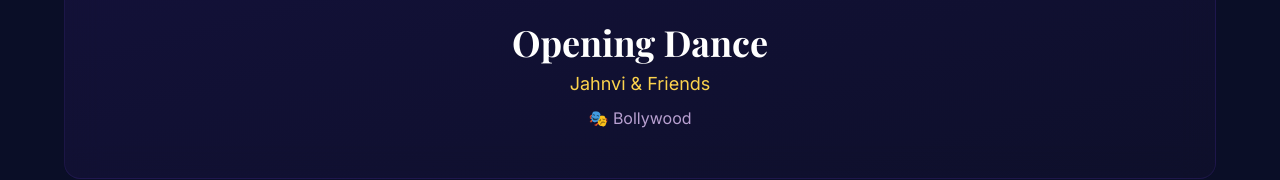
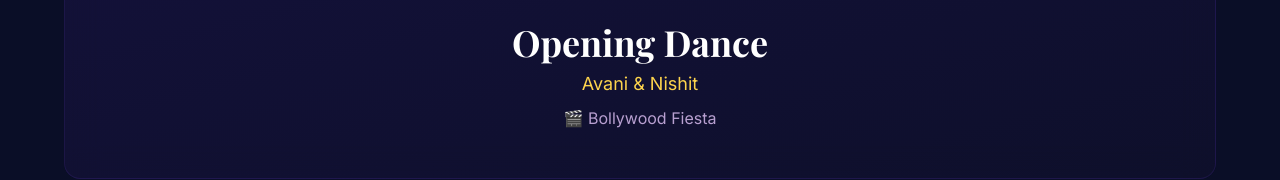
Before and after one commit to nydalal/jahnvi-sweet16, a React (Vite) app: page / in a window 1280 px wide. Shown: the part 7699-7879 px from the top of the page. Built offline with nearby package versions, Linux system fonts and the light colour scheme.

Commit message:
Add files via upload

```diff
--- a/jahnvi-sweet16-website.jsx
+++ b/jahnvi-sweet16-website.jsx
@@ -46,18 +46,18 @@ const JahnviSweetSixteen = () => {
   ];
 
   const performances = [
-    { id: 1, title: 'Opening Dance', performer: 'Jahnvi & Friends', type: '🎭 Bollywood' },
-    { id: 2, title: 'Classical Performance', performer: 'Jahnvi', type: '🪔 Bharatnatyam' },
-    { id: 3, title: 'Group Ensemble', performer: '12 Dancers', type: '✨ Fusion' },
-    { id: 4, title: 'Surprise Performance', performer: 'Family', type: '🎭 Bollywood' },
-    { id: 5, title: 'Solo Dance', performer: 'Jahnvi', type: '💃 Contemporary' },
-    { id: 6, title: 'Group Performance', performer: 'Friends', type: '🎭 Bollywood' },
-    { id: 7, title: 'Classical Ensemble', performer: 'Dancers', type: '🪔 Bharatnatyam' },
-    { id: 8, title: 'Finale Performance', performer: 'All', type: '✨ Fusion' },
-    { id: 9, title: 'Group Routine', performer: 'Friends', type: '🎭 Bollywood' },
-    { id: 10, title: 'Classical Solo', performer: 'Jahnvi', type: '🪔 Bharatnatyam' },
-    { id: 11, title: 'Energetic Bollywood', performer: 'Dancers', type: '🎭 Bollywood' },
-    { id: 12, title: 'Grand Finale', performer: 'All Performers', type: '✨ Fusion' }
+    { id: 1, title: 'Opening Dance', performer: 'Avani & Nishit', type: '🎬 Bollywood Fiesta' },
+    { id: 2, title: 'Avani & Sakhi Group Dance', performer: 'Avani & Friends', type: '👭 Jamkudi Magic' },
+    { id: 3, title: 'BAYVP Couple Dance - 1', performer: 'BAYVP Dancers', type: '💃 Divine Duet' },
+    { id: 4, title: 'Bollywood Couple Dance - 2', performer: 'Dance Couple', type: '💃 Bollywood Romance' },
+    { id: 5, title: 'Bollywood Couple Dance - 3', performer: 'Dance Couple', type: '💃 Shimmer & Shine' },
+    { id: 6, title: 'BAYVP Fab-4 Performance', performer: 'BAYVP Stars', type: '✨ Quad Magic' },
+    { id: 7, title: 'Jahnvi School Friends - 1', performer: 'School Friends', type: '👯 Friendship Beats' },
+    { id: 8, title: 'Jahnvi School Friends - 2', performer: 'School Friends', type: '👯 Squad Goals' },
+    { id: 9, title: 'Avani Solo Performance', performer: 'Avani', type: '🌟 Solo Spotlight' },
+    { id: 10, title: 'Bollywood Couple Dance - 4', performer: 'Dance Couple', type: '💃 Bollywood Bliss' },
+    { id: 11, title: 'Bollywood Couple Dance - 5', performer: 'Dance Couple', type: '💃 Groove Paradise' },
+    { id: 12, title: 'Grand Finale', performer: 'Avani & Nishit', type: '👑 Spectacular Finale' }
   ];
 
   const timelineEvents = [
@@ -529,7 +529,7 @@ const JahnviSweetSixteen = () => {
           </p>
 
           <a
-            href="https://drive.google.com/drive/folders/1RX4MYp3QnfsbpGXi0VT_WRKKwEpAYz16?usp=sharing"
+            href="https://photos.app.goo.gl/SPD47qjZmcgvKLxq7"
             target="_blank"
             rel="noopener noreferrer"
             className="inline-block px-8 py-4 bg-gradient-to-r from-amber-500 to-amber-600 text-purple-950 font-bold rounded-lg hover:shadow-lg hover:shadow-amber-500/50 transition-all duration-300 drop-shadow-lg"
```
